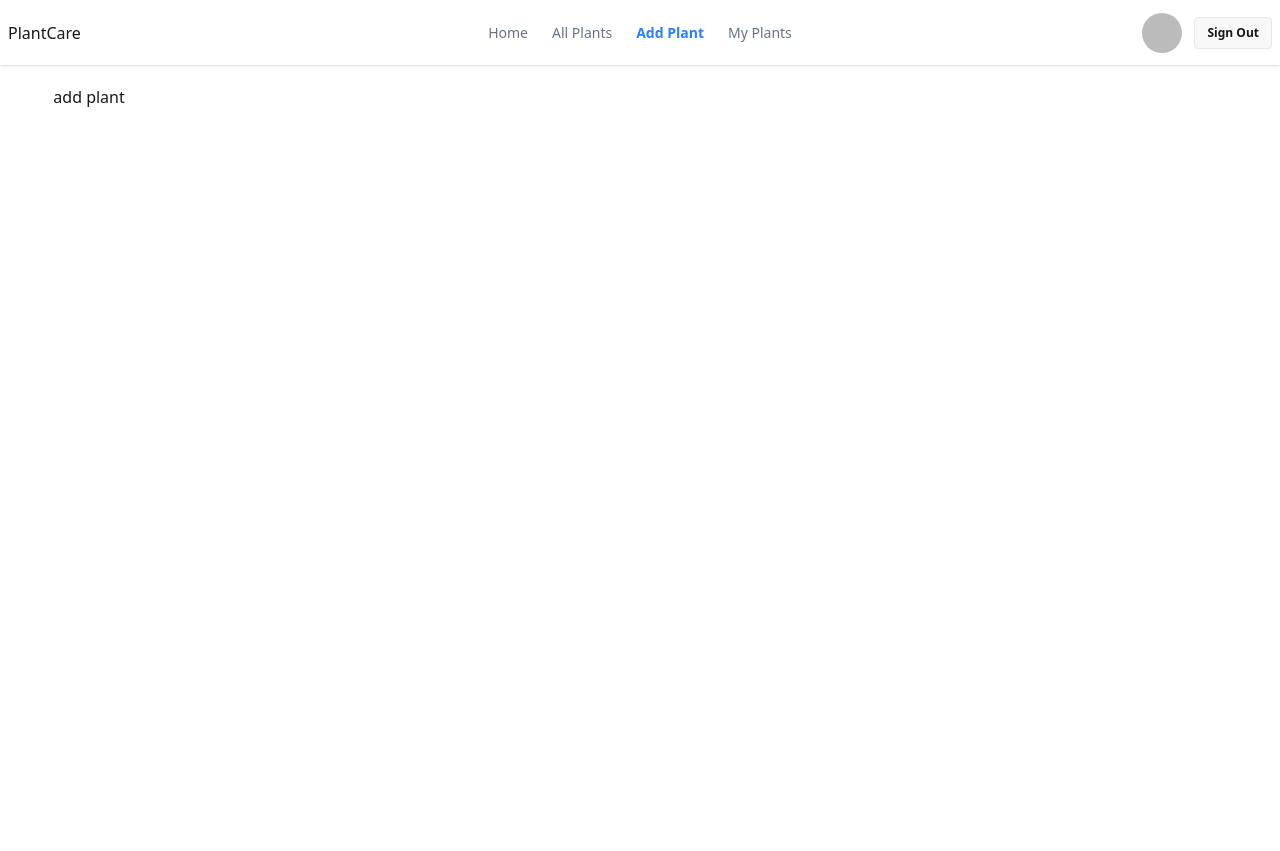
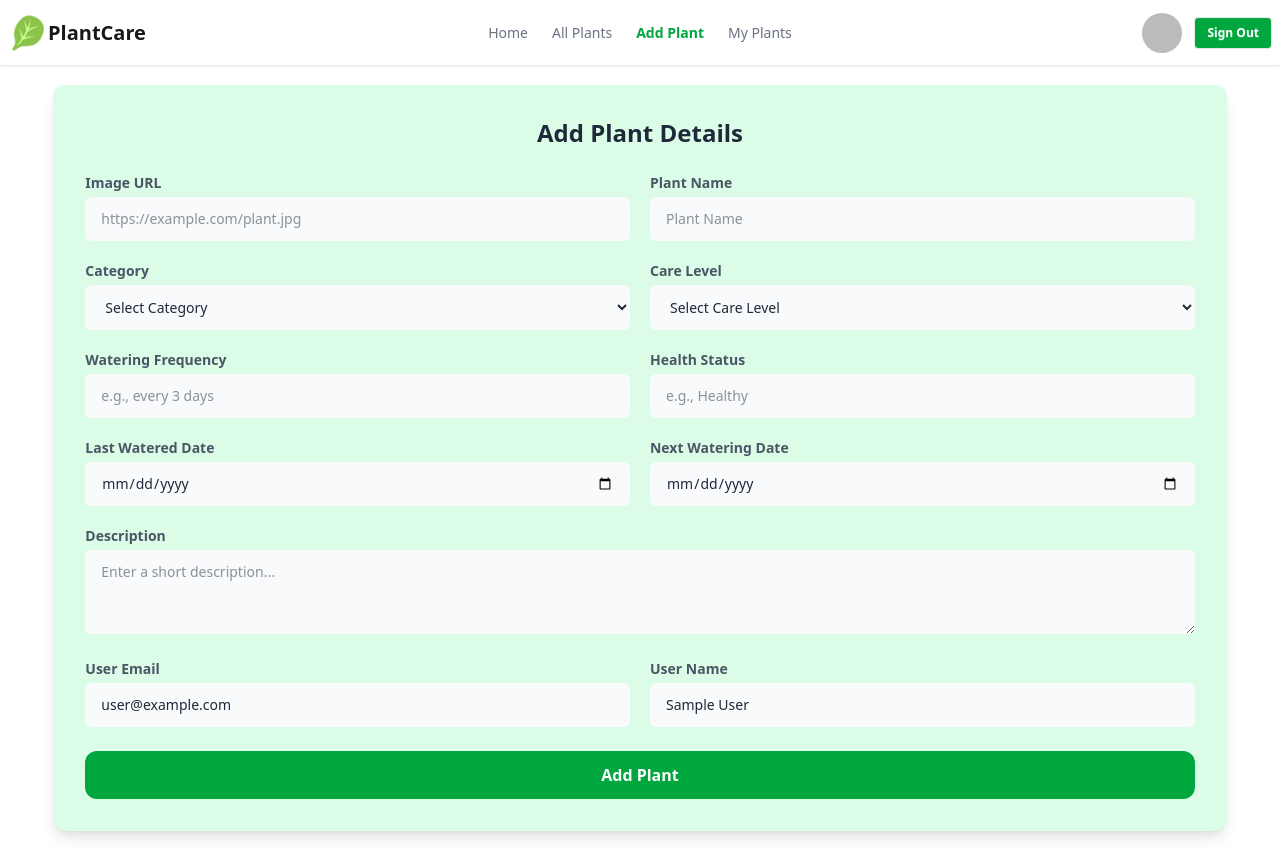
Before and after one commit to atik735/Plant-care-client, a React (Vite) app: page /addplant in a window 1280 px wide. Before the commit the page ends 800 px from the top, so only its background shows below. Built offline with nearby package versions, Linux system fonts and the light colour scheme; no server answers; sample sign-in values are in the browser's storage.

Commit message:
add logo edit register addplant and many

```diff
--- a/package.json
+++ b/package.json
@@ -17,6 +17,7 @@
     "react-icons": "^5.5.0",
     "react-router": "^7.6.0",
     "sweetalert2": "^11.21.2",
+    "swiper": "^11.2.7",
     "tailwindcss": "^4.1.7"
   },
   "devDependencies": {
--- a/src/Components/Navbar.jsx
+++ b/src/Components/Navbar.jsx
@@ -2,6 +2,7 @@ import React, { useContext } from 'react';
 import { Link, NavLink } from 'react-router';
 import { AuthContext } from '../Contexts/AuthContext';
 import Swal from 'sweetalert2';
+import logo from "../assets/logo.png"
 
 const Navbar = () => {
 
@@ -31,27 +32,27 @@ const Navbar = () => {
     	const links = <>
 	<li><NavLink to='/' className={({ isActive }) =>
           isActive
-            ? "text-blue-500 font-bold"
+            ? "text-green-600 font-bold"
             : "text-gray-500"
         }
 >Home</NavLink></li>
 	<li><NavLink to='/allplants' className={({ isActive }) =>
           isActive
-            ? "text-blue-500 font-bold"
+            ? "text-green-600 font-bold"
             : "text-gray-500"
         }
 >All Plants</NavLink></li>
 
 	<li><NavLink to='/addplant' className={({ isActive }) =>
           isActive
-            ? "text-blue-500 font-bold"
+            ? "text-green-600 font-bold"
             : "text-gray-500"
         }
 >Add Plant</NavLink></li>
 
 	<li><NavLink to='/myplants' className={({ isActive }) =>
           isActive
-            ? "text-blue-500 font-bold"
+            ? "text-green-600 font-bold"
             : "text-gray-500"
         }
 >My Plants</NavLink></li>
@@ -72,7 +73,9 @@ const Navbar = () => {
          {links}
       </ul>
     </div>
-    <Link to='/'>PlantCare
+    <Link to='/' className='flex items-center'>
+    <img className='w-10' src={logo} alt="" />
+    <h3 className='font-bold text-xl'>PlantCare</h3>
 </Link>
   </div>
   <div className="navbar-center hidden lg:flex">
@@ -116,7 +119,7 @@ const Navbar = () => {
   </div>
 )}
     {user && <div>
-<button onClick={handleSignOut} className="btn btn-sm w-full">
+<button onClick={handleSignOut} className="btn btn-sm w-full text-white bg-green-600 hover:bg-green-700">
             Sign Out
           </button></div>}
 
--- a/src/Pages/AddPlant.jsx
+++ b/src/Pages/AddPlant.jsx
@@ -1,10 +1,185 @@
-import React from 'react';
+import React, { useContext } from 'react';
+import { AuthContext } from '../Contexts/AuthContext';
+import Swal from 'sweetalert2';
 
 const AddPlant = () => {
+    const {user} = useContext(AuthContext)
+
+    const handleAddPlant =(e) =>{
+        e.preventDefault();
+        const form = e.target;
+        const formData = new FormData(form);
+        const plantData = Object.fromEntries(formData.entries())
+        console.log(plantData)
+
+        //send plantdata to the db
+        fetch("http://localhost:3000/plants",{
+            method:"POST",
+            headers:{
+                "content-type":"application/json"
+            },
+            body:JSON.stringify(plantData)
+        })
+        .then(res => res.json())
+        .then(data =>{
+            if(data.insertedId){
+            console.log("after adding plant to db",data)
+            Swal.fire({
+  title: "Plant Added Successfull!",
+  icon: "success",
+  draggable: true,
+    timer: 1500
+
+});
+// form.reset()
+            }
+        })
+    }
+
     return (
-        <div>
-            add plant
+<div className="flex justify-center items-center mt-5 mb-5 w-full">
+  <div className="w-full p-8 space-y-6 rounded-xl bg-green-100 text-gray-800 shadow-lg">
+    <h1 className="text-2xl font-bold text-center">Add Plant Details</h1>
+    <form className="space-y-6" onSubmit={handleAddPlant}>
+      <div className="grid grid-cols-1 md:grid-cols-2 gap-5">
+        {/* Image URL */}
+        <div className="space-y-1 text-sm">
+          <label className="block text-gray-600 font-semibold">Image URL</label>
+          <input
+            type="text"
+            name="photo"
+            placeholder="https://example.com/plant.jpg"
+            className="w-full px-4 py-3 rounded-md border-gray-300 bg-gray-50 text-gray-800 focus:border-green-500"
+          />
         </div>
+
+        {/* Plant Name */}
+        <div className="space-y-1 text-sm">
+          <label className="block text-gray-600 font-semibold">Plant Name</label>
+          <input
+            type="text"
+            name="name"
+            placeholder="Plant Name"
+            className="w-full px-4 py-3 rounded-md border-gray-300 bg-gray-50 text-gray-800 focus:border-green-500"
+          />
+        </div>
+
+        {/* Category Dropdown */}
+        <div className="space-y-1 text-sm">
+          <label className="block text-gray-600 font-semibold">Category</label>
+          <select
+            name="category"
+            className="w-full px-4 py-3 rounded-md border-gray-300 bg-gray-50 text-gray-800 focus:border-green-500"
+          >
+            <option value="">Select Category</option>
+            <option value="succulent">Succulent</option>
+            <option value="fern">Fern</option>
+            <option value="flowering">Flowering</option>
+          </select>
+        </div>
+
+        {/* Care Level Dropdown */}
+        <div className="space-y-1 text-sm">
+          <label className="block text-gray-600 font-semibold">Care Level</label>
+          <select
+            name="careLevel"
+            className="w-full px-4 py-3 rounded-md border-gray-300 bg-gray-50 text-gray-800 focus:border-green-500"
+          >
+            <option value="">Select Care Level</option>
+            <option value="easy">Easy</option>
+            <option value="moderate">Moderate</option>
+            <option value="difficult">Difficult</option>
+          </select>
+        </div>
+
+        {/* Watering Frequency */}
+        <div className="space-y-1 text-sm">
+          <label className="block text-gray-600 font-semibold">Watering Frequency</label>
+          <input
+            type="text"
+            name="wateringFrequency"
+            placeholder="e.g., every 3 days"
+            className="w-full px-4 py-3 rounded-md border-gray-300 bg-gray-50 text-gray-800 focus:border-green-500"
+          />
+        </div>
+
+        {/* Health Status */}
+        <div className="space-y-1 text-sm">
+          <label className="block text-gray-600 font-semibold">Health Status</label>
+          <input
+            type="text"
+            name="healthStatus"
+            placeholder="e.g., Healthy"
+            className="w-full px-4 py-3 rounded-md border-gray-300 bg-gray-50 text-gray-800 focus:border-green-500"
+          />
+        </div>
+
+        {/* Last Watered Date */}
+        <div className="space-y-1 text-sm">
+          <label className="block text-gray-600 font-semibold">Last Watered Date</label>
+          <input
+            type="date"
+            name="lastWatered"
+            className="w-full px-4 py-3 rounded-md border-gray-300 bg-gray-50 text-gray-800 focus:border-green-500"
+          />
+        </div>
+
+        {/* Next Watering Date */}
+        <div className="space-y-1 text-sm">
+          <label className="block text-gray-600 font-semibold">Next Watering Date</label>
+          <input
+            type="date"
+            name="nextWatering"
+            className="w-full px-4 py-3 rounded-md border-gray-300 bg-gray-50 text-gray-800 focus:border-green-500"
+          />
+        </div>
+
+        {/* Description */}
+        <div className="col-span-1 md:col-span-2 space-y-1 text-sm">
+          <label className="block text-gray-600 font-semibold">Description</label>
+          <textarea
+            name="description"
+            rows="3"
+            placeholder="Enter a short description..."
+            className="w-full px-4 py-3 rounded-md border-gray-300 bg-gray-50 text-gray-800 focus:border-green-500"
+          ></textarea>
+        </div>
+
+        {/* User Email */}
+        <div className="space-y-1 text-sm">
+          <label className="block text-gray-600 font-semibold">User Email</label>
+          <input
+            type="email"
+            name="userEmail"
+            defaultValue={user.email}
+            readOnly
+            className="w-full px-4 py-3 rounded-md border-gray-300 bg-gray-50 text-gray-800 focus:border-green-500"
+          />
+        </div>
+
+        {/* User Name */}
+        <div className="space-y-1 text-sm">
+          <label className="block text-gray-600 font-semibold">User Name</label>
+          <input
+            type="text"
+            name="userName"
+            defaultValue={user.displayName}
+            readOnly
+            className="w-full px-4 py-3 rounded-md border-gray-300 bg-gray-50 text-gray-800 focus:border-green-500"
+          />
+        </div>
+      </div>
+
+      <button
+        type="submit"
+        className="block w-full p-3 text-center rounded-xl text-white bg-green-600 hover:bg-green-700 font-semibold"
+      >
+        Add Plant
+      </button>
+    </form>
+  </div>
+</div>
+
     );
 };
 
--- a/src/Pages/Home.jsx
+++ b/src/Pages/Home.jsx
@@ -1,9 +1,13 @@
 import React from 'react';
+import Banner from '../Components/Banner';
+import { useLoaderData } from 'react-router';
 
 const Home = () => {
+        const plantsData = useLoaderData()
+    console.log(plantsData);
     return (
         <div>
-            Home Sweet Home
+            <Banner></Banner>
         </div>
     );
 };
--- a/src/Pages/Register.jsx
+++ b/src/Pages/Register.jsx
@@ -63,14 +63,7 @@ navigate("/")
     .catch((error) =>{
       console.log(error);
       setErrorMessage(error.message)
-      if (password.pattern="(?=.*\d)(?=.*[a-z])(?=.*[A-Z]).{6,}") {
 
-          Swal.fire({
-      icon: "error",
-      title: "Oops...",
-      text: "Must be more than 6 characters, including number, lowercase letter, uppercase letter!",
-    });
-      }
     })
   };
 
--- a/src/Router/Router.jsx
+++ b/src/Router/Router.jsx
@@ -18,6 +18,8 @@ export const router = createBrowserRouter([
       errorElement:<ErrorPage></ErrorPage>,
       children:[{
         index:true,
+        loader:() => fetch("http://localhost:3000/plants"),
+        hydrateFallbackElement:(<span className="loading flex justify-center loading-spinner place-self-center loading-xl"></span>),
         Component:Home,
       },
       {
```
Also changed, not shown: src/assets/logo.png (added), 1 other file (tests, documents, lock files or other folders).
